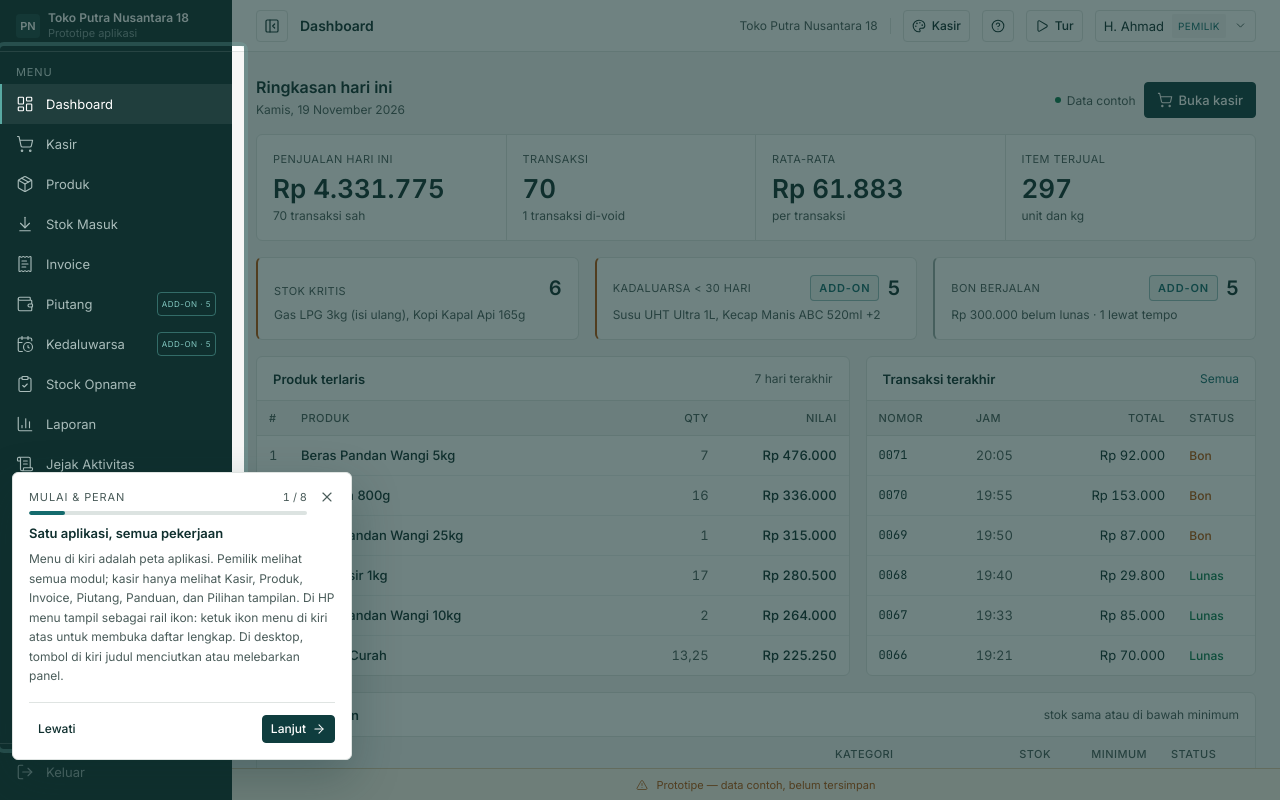
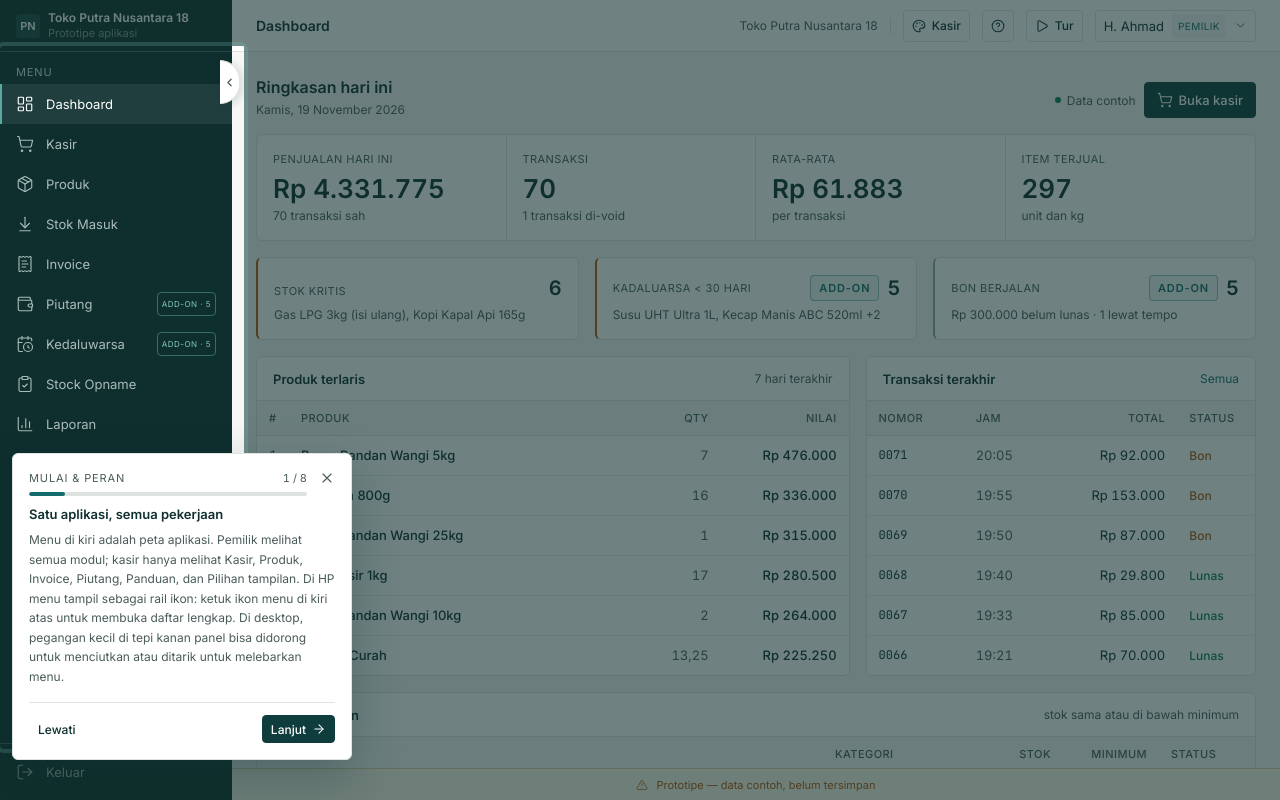
Before and after one commit to Pappa66/kasir, a Vue app: page /#/login in a window 1280 px wide. Both pictures are taken after a click on the button 905 px from the left and 329 px from the top of the page. Shown: the top 800 px of the page. Built offline with nearby package versions, Linux system fonts and the light colour scheme.

Commit message:
Pindahkan tombol ciut menu jadi pegangan di tepi panel

```diff
--- a/src/components/AppShell.vue
+++ b/src/components/AppShell.vue
@@ -18,6 +18,18 @@
       :data-nav-ciut="navCiut ? '1' : '0'"
       data-shell-nav
     >
+      <button
+        type="button"
+        class="group absolute -right-2 top-[60px] z-10 hidden h-11 w-5 items-center justify-center rounded-r-full border border-l-0 border-line bg-paper text-ink-soft shadow-[2px_2px_8px_rgba(15,47,46,0.16)] transition-all hover:-right-2.5 hover:w-6 hover:text-ink lg:flex"
+        :title="navCiut ? 'Tarik untuk melebarkan menu' : 'Dorong untuk menciutkan menu'"
+        :aria-label="navCiut ? 'Lebarkan menu' : 'Ciutkan menu'"
+        aria-controls="menu-samping"
+        :aria-expanded="!navCiut"
+        @click="navCiut = !navCiut"
+      >
+        <ChevronLeft v-if="!navCiut" :size="13" :stroke-width="2.2" />
+        <ChevronRight v-else :size="13" :stroke-width="2.2" />
+      </button>
       <div class="flex h-[52px] items-center gap-2 border-b border-white/10 px-4">
         <div
           class="flex h-6 w-6 shrink-0 items-center justify-center rounded bg-[#1c4644] text-[11px] font-semibold text-white"
@@ -113,18 +125,6 @@
             @click="navBuka = true"
           >
             <Menu :size="16" :stroke-width="1.8" />
-          </button>
-          <button
-            type="button"
-            class="btn btn-sm hidden h-8 w-8 shrink-0 items-center justify-center px-0 lg:flex"
-            :title="navCiut ? 'Lebarkan menu' : 'Ciutkan menu'"
-            :aria-label="navCiut ? 'Lebarkan menu' : 'Ciutkan menu'"
-            aria-controls="menu-samping"
-            :aria-expanded="!navCiut"
-            @click="navCiut = !navCiut"
-          >
-            <PanelLeftOpen v-if="navCiut" :size="16" :stroke-width="1.8" />
-            <PanelLeftClose v-else :size="16" :stroke-width="1.8" />
           </button>
           <h1 class="truncate text-base font-semibold text-ink">{{ judulHalaman }}</h1>
         </div>
@@ -301,6 +301,8 @@ import {
   CalendarClock,
   Scale,
   ChevronDown,
+  ChevronLeft,
+  ChevronRight,
   Check,
   LogOut,
   Play,
@@ -309,8 +311,6 @@ import {
   CircleHelp,
   Menu,
   X,
-  PanelLeftClose,
-  PanelLeftOpen,
 } from 'lucide-vue-next'
 import ToastHost from './ToastHost.vue'
 import { getKedaluwarsaRingkas, getPiutangRingkas } from '../data/adapter'
--- a/src/data/tur.js
+++ b/src/data/tur.js
@@ -9,7 +9,7 @@ export const BAB_TUR = [
     judul: 'Mulai & peran',
     ket: 'Menu, peran, tema, dan tombol bantuan.',
     langkah: [
-      s('[data-tour="menu"]', 'Satu aplikasi, semua pekerjaan', 'Menu di kiri adalah peta aplikasi. Pemilik melihat semua modul; kasir hanya melihat Kasir, Produk, Invoice, Piutang, Panduan, dan Pilihan tampilan. Di HP menu tampil sebagai rail ikon: ketuk ikon menu di kiri atas untuk membuka daftar lengkap. Di desktop, tombol di kiri judul menciutkan atau melebarkan panel.'),
+      s('[data-tour="menu"]', 'Satu aplikasi, semua pekerjaan', 'Menu di kiri adalah peta aplikasi. Pemilik melihat semua modul; kasir hanya melihat Kasir, Produk, Invoice, Piutang, Panduan, dan Pilihan tampilan. Di HP menu tampil sebagai rail ikon: ketuk ikon menu di kiri atas untuk membuka daftar lengkap. Di desktop, pegangan kecil di tepi kanan panel bisa didorong untuk menciutkan atau ditarik untuk melebarkan menu.'),
       s('[data-tour="lencana"]', 'Label ADD-ON dan angkanya', 'Label ADD-ON menandai fitur tambahan di luar paket dasar. Angka di sampingnya adalah jumlah yang menunggu tindakan di modul itu: Piutang menghitung bon berjalan, Kedaluwarsa menghitung batch expired atau segera. Buka panel menu di HP agar label dan angkanya terlihat; di desktop panel bisa diciutkan.'),
       s('[data-tour="peran"]', 'Ganti peran tanpa keluar', 'Klik nama pengguna di kanan atas untuk masuk sebagai Pemilik, Kasir Siti, atau Kasir Rina. Menu dan tombol langsung menyesuaikan.'),
       s('[data-tour="tema"]', 'Tiga arah tampilan', 'Tombol palet mengganti tampilan antara Kasir, Brutal, dan Elegan. Ini alat demo untuk memilih arah desain; data dan alur tidak berubah.'),
```
Also changed, not shown: 1 other file (tests, documents, lock files or other folders).
